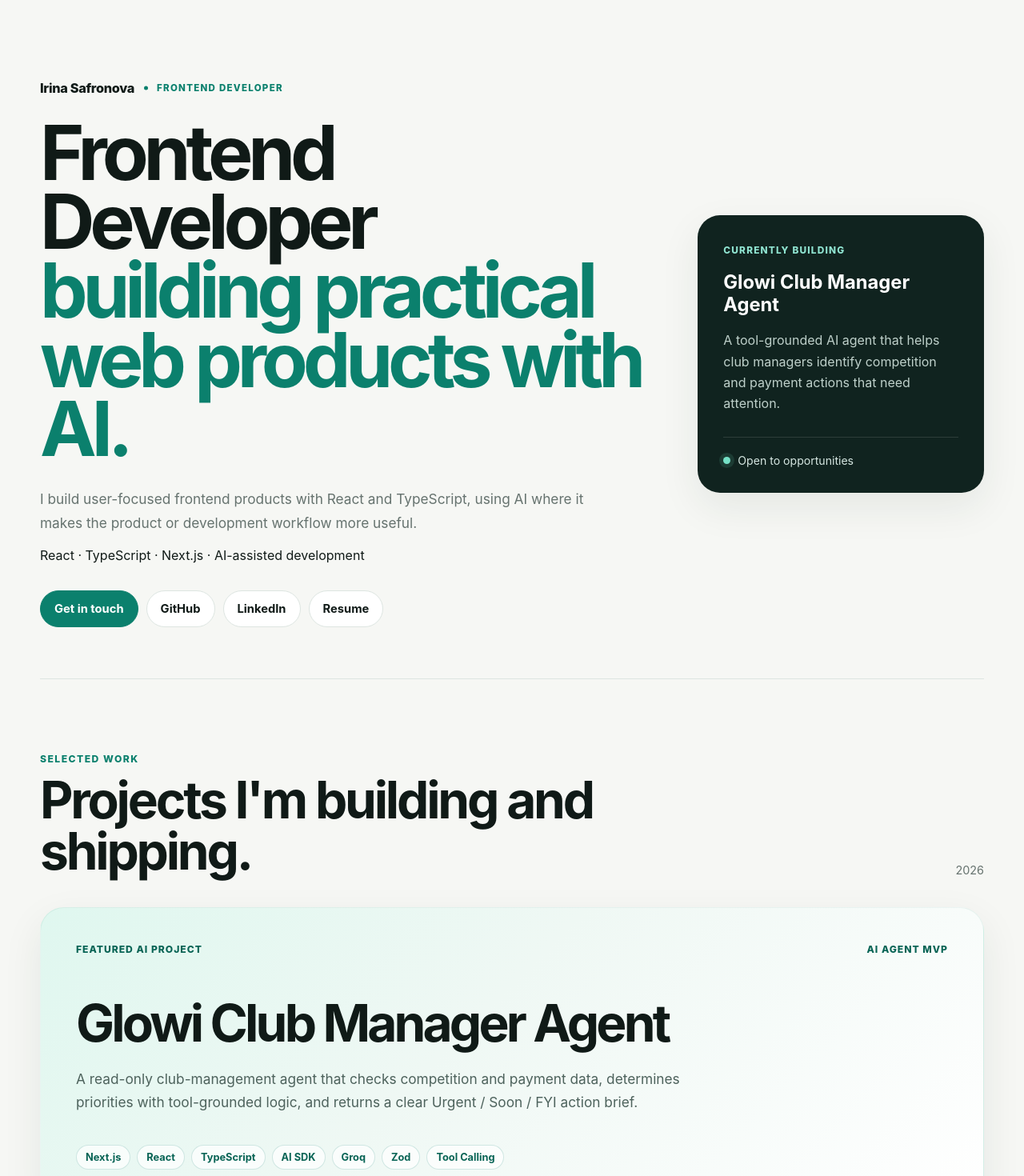
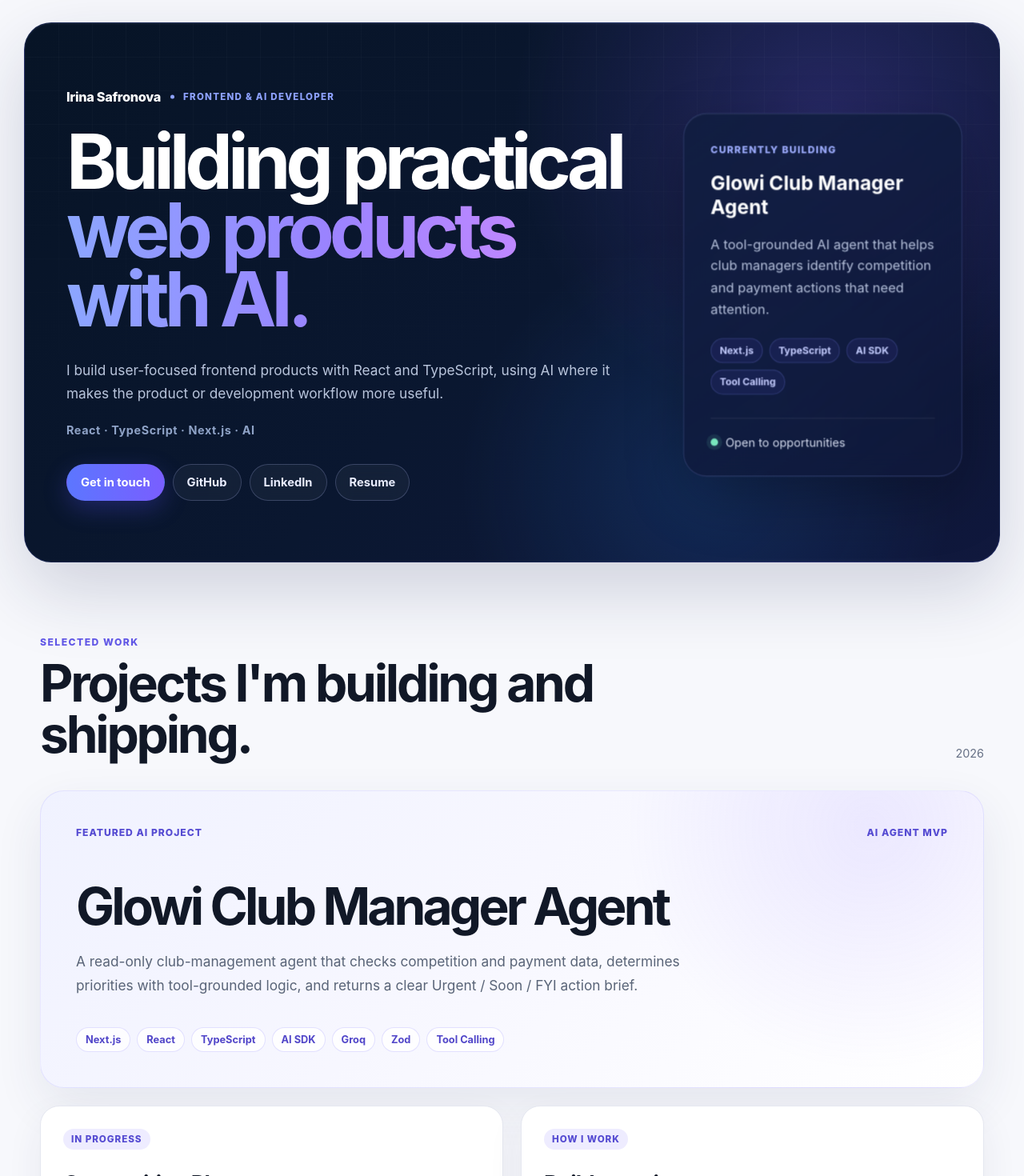
Before and after one commit to rabbitrunout/irina-ai-portfolio, a React (Vite) app: page / in a window 1280 px wide. Shown: the top 1470 px of the page at 80% size. Built offline with nearby package versions, Linux system fonts and the light colour scheme.

Commit message:
feat: refresh portfolio launch design

```diff
--- a/src/App.css
+++ b/src/App.css
@@ -481,7 +481,7 @@
 
   align-items: start;
 
-  padding: 88px 0;
+  padding: 72px 0;
 
   border-bottom: 1px solid var(--border);
 }
@@ -994,3 +994,454 @@
     animation-iteration-count: 1 !important;
   }
 }
+
+
+/* =========================
+   LAUNCH HERO — NAVY / AI
+========================= */
+
+.hero-section {
+  position: relative;
+  overflow: hidden;
+
+  width: calc(100% + 40px);
+  margin-left: -20px;
+  padding: 82px 52px 76px;
+
+  border: 1px solid rgba(108, 122, 255, 0.18);
+  border-radius: 34px;
+
+  background:
+    radial-gradient(
+      circle at 82% 18%,
+      rgba(124, 92, 255, 0.24),
+      transparent 34%
+    ),
+    radial-gradient(
+      circle at 70% 85%,
+      rgba(44, 139, 255, 0.16),
+      transparent 30%
+    ),
+    linear-gradient(
+      135deg,
+      #071426 0%,
+      #0a1730 52%,
+      #10183d 100%
+    );
+
+  box-shadow:
+    0 30px 80px rgba(15, 23, 60, 0.18),
+    inset 0 1px 0 rgba(255, 255, 255, 0.05);
+}
+
+.hero-section::before {
+  content: "";
+  position: absolute;
+  inset: 0;
+  pointer-events: none;
+
+  background-image:
+    linear-gradient(rgba(255, 255, 255, 0.025) 1px, transparent 1px),
+    linear-gradient(90deg, rgba(255, 255, 255, 0.025) 1px, transparent 1px);
+
+  background-size: 42px 42px;
+ -webkit-mask-image: linear-gradient(to bottom, black, transparent 82%);
+mask-image: linear-gradient(to bottom, black, transparent 82%);
+}
+
+.hero-copy,
+.hero-card {
+  position: relative;
+  z-index: 1;
+}
+
+.hero-intro span:first-child {
+  color: #ffffff;
+}
+
+.hero-intro span:last-child {
+  color: #8ea2ff;
+}
+
+.hero-intro span:last-child::before {
+  background: #8ea2ff;
+}
+
+.hero-copy h1 {
+  max-width: 800px;
+  color: #ffffff;
+}
+
+.hero-copy h1 span {
+  background: linear-gradient(
+    90deg,
+    #8ca6ff 0%,
+    #9a83ff 45%,
+    #d68bff 100%
+  );
+
+ -webkit-background-clip: text;
+background-clip: text;
+
+  color: transparent;
+  -webkit-text-fill-color: transparent;
+}
+
+.hero-text {
+  color: #b9c5dc;
+}
+
+.hero-stack {
+  margin: 22px 0 0;
+
+  color: #8fa3c7;
+  font-size: 0.9rem;
+  font-weight: 700;
+  letter-spacing: 0.04em;
+}
+
+.hero-section nav a {
+  border-color: rgba(154, 166, 214, 0.28);
+  background: rgba(255, 255, 255, 0.045);
+  color: #e9edff;
+
+  -webkit-backdrop-filter: blur(10px);
+backdrop-filter: blur(10px);
+}
+
+.hero-section nav a:hover {
+  border-color: #8295ff;
+  background: rgba(123, 104, 255, 0.12);
+
+  box-shadow: 0 9px 30px rgba(86, 92, 255, 0.18);
+}
+
+.hero-section nav .primary-link {
+  border-color: transparent;
+
+  background: linear-gradient(
+    90deg,
+    #5c76ff,
+    #795eff
+  );
+
+  color: #ffffff;
+
+  box-shadow: 0 10px 30px rgba(87, 83, 255, 0.27);
+}
+
+.hero-section nav .primary-link:hover {
+  background: linear-gradient(
+    90deg,
+    #6c83ff,
+    #876bff
+  );
+}
+
+.hero-card {
+  border: 1px solid rgba(157, 171, 255, 0.2);
+
+  background:
+    linear-gradient(
+      145deg,
+      rgba(17, 30, 65, 0.92),
+      rgba(15, 24, 58, 0.78)
+    );
+
+  box-shadow:
+    0 26px 70px rgba(0, 0, 0, 0.25),
+    inset 0 1px 0 rgba(255, 255, 255, 0.06);
+
+  -webkit-backdrop-filter: blur(18px);
+backdrop-filter: blur(18px);
+}
+
+.hero-card > span {
+  color: #9faeff;
+}
+
+.hero-card p {
+  color: #b7c2dc;
+}
+
+.hero-tech {
+  display: flex;
+  flex-wrap: wrap;
+  gap: 8px;
+
+  margin-top: 22px;
+}
+
+.hero-tech span {
+  border: 1px solid rgba(137, 154, 255, 0.22);
+  border-radius: 999px;
+
+  background: rgba(108, 92, 255, 0.09);
+
+  padding: 7px 10px;
+
+  color: #c6ceff;
+  font-size: 0.74rem;
+  font-weight: 700;
+}
+
+.availability {
+  border-color: rgba(255, 255, 255, 0.1);
+  color: #d7def0;
+}
+
+.status-dot {
+  background: #79e7be;
+  box-shadow: 0 0 0 5px rgba(121, 231, 190, 0.1);
+}
+
+/* Tablet */
+@media (max-width: 900px) {
+  .hero-section {
+    width: calc(100% + 24px);
+    margin-left: -12px;
+    padding: 62px 34px;
+  }
+}
+
+/* Mobile */
+@media (max-width: 620px) {
+  .hero-section {
+    width: 100%;
+    margin-left: 0;
+
+    padding: 42px 22px;
+
+    border-radius: 26px;
+  }
+
+  .hero-copy h1 {
+    font-size: clamp(2.9rem, 15vw, 4.2rem);
+    line-height: 0.94;
+  }
+
+  .hero-text {
+    font-size: 1rem;
+    line-height: 1.65;
+  }
+
+  .hero-stack {
+    line-height: 1.6;
+  }
+
+  .hero-card {
+    padding: 26px 22px;
+  }
+}
+
+
+/* =========================
+   LAUNCH THEME — BLUE / VIOLET
+========================= */
+
+:root {
+  --bg: #f7f8fc;
+  --surface: #ffffff;
+  --surface-dark: #09152d;
+  --surface-soft: #f1f3ff;
+
+  --text: #111827;
+  --muted: #667085;
+  --border: #e1e5ef;
+
+  --accent: #665cff;
+  --accent-dark: #5146db;
+  --accent-soft: #eeecff;
+
+  --shadow: 0 18px 50px rgba(31, 41, 84, 0.09);
+}
+
+/* Section labels */
+.eyebrow {
+  color: #6258e8;
+}
+
+/* =========================
+   SELECTED WORK
+========================= */
+
+.featured-project {
+  border-color: rgba(102, 92, 255, 0.12);
+
+  background:
+    radial-gradient(
+      circle at 88% 12%,
+      rgba(139, 116, 255, 0.14),
+      transparent 28%
+    ),
+    linear-gradient(
+      135deg,
+      #f0f2ff 0%,
+      #f7f7ff 46%,
+      #ffffff 100%
+    );
+
+  box-shadow:
+    0 22px 60px rgba(47, 52, 105, 0.09);
+}
+
+.project-topline {
+  color: #554bd2;
+}
+
+.featured-project > p {
+  color: #596477;
+}
+
+.project-meta span {
+  border-color: rgba(102, 92, 255, 0.18);
+  background: rgba(255, 255, 255, 0.82);
+  color: #5146c9;
+}
+
+/* =========================
+   SECONDARY PROJECT CARDS
+========================= */
+
+.secondary-projects article {
+  border-color: #e5e7f0;
+
+  box-shadow:
+    0 18px 45px rgba(38, 44, 86, 0.07);
+}
+
+.secondary-projects article > span {
+  background: #eeecff;
+  color: #554bd2;
+}
+
+.secondary-projects article:hover {
+  border-color: rgba(102, 92, 255, 0.25);
+
+  box-shadow:
+    0 22px 55px rgba(70, 63, 150, 0.1);
+}
+
+/* =========================
+   ABOUT
+========================= */
+
+.about-strip {
+  border-bottom-color: #e4e7ef;
+}
+
+/* =========================
+   CURRENTLY BUILDING
+========================= */
+
+.building-section {
+  position: relative;
+  overflow: hidden;
+
+  border: 1px solid rgba(124, 112, 255, 0.16);
+
+  background:
+    radial-gradient(
+      circle at 88% 12%,
+      rgba(116, 91, 255, 0.22),
+      transparent 34%
+    ),
+    linear-gradient(
+      135deg,
+      #071426 0%,
+      #0b1733 55%,
+      #111844 100%
+    );
+
+  box-shadow:
+    0 28px 70px rgba(16, 28, 65, 0.16);
+}
+
+.building-section .eyebrow {
+  color: #a9b4ff;
+}
+
+.building-grid p {
+  color: #bac5dc;
+}
+
+.build-list span {
+  border-top-color: rgba(255, 255, 255, 0.1);
+  color: #dbe2f3;
+}
+
+/* =========================
+   CONTACT
+========================= */
+
+.contact-field input,
+.contact-field textarea {
+  border-color: #dfe3ee;
+}
+
+.contact-field input:focus,
+.contact-field textarea:focus {
+  border-color: #665cff;
+
+  box-shadow:
+    0 0 0 4px rgba(102, 92, 255, 0.11);
+}
+
+.contact-submit,
+.contact-section > a {
+  border-color: #665cff;
+  background: #665cff;
+}
+
+.contact-submit:hover:not(:disabled),
+.contact-section > a:hover {
+  background: #5146db;
+}
+
+/* =========================
+   ACCESSIBILITY / FOCUS
+========================= */
+
+a:focus-visible,
+button:focus-visible,
+input:focus-visible,
+textarea:focus-visible {
+  outline: 3px solid rgba(102, 92, 255, 0.42);
+  outline-offset: 3px;
+}
+
+/* =========================
+   HERO FINAL POLISH
+========================= */
+
+.hero-card {
+  transform: scale(1.035);
+  transform-origin: center;
+}
+
+.hero-section {
+  box-shadow:
+    0 34px 90px rgba(21, 31, 79, 0.18),
+    inset 0 1px 0 rgba(255, 255, 255, 0.05);
+}
+
+/* Keep hero card normal size on smaller screens */
+@media (max-width: 900px) {
+  .hero-card {
+    transform: none;
+  }
+}
+
+/* =========================
+   MOBILE LAUNCH POLISH
+========================= */
+
+@media (max-width: 620px) {
+  .featured-project {
+    border-radius: 24px;
+  }
+
+  .building-section {
+    border-radius: 26px;
+  }
+}
--- a/src/App.tsx
+++ b/src/App.tsx
@@ -7,16 +7,17 @@
   return (
     <main>
       {/* HERO */}
+      {/* HERO */}
 <header className="hero-section">
   <div className="hero-copy">
     <div className="hero-intro">
       <span>Irina Safronova</span>
-            <span>Frontend Developer</span>
+      <span>Frontend & AI Developer</span>
     </div>
 
     <h1>
-            Frontend Developer
-            <span> building practical web products with AI.</span>
+      Building practical
+      <span>web products with AI.</span>
     </h1>
 
     <p className="hero-text">
@@ -25,7 +26,7 @@
     </p>
 
     <p className="hero-stack">
-            React · TypeScript · Next.js · AI-assisted development
+      React · TypeScript · Next.js · AI
     </p>
 
     <nav aria-label="Professional links">
@@ -61,11 +62,20 @@
 
   <aside className="hero-card">
     <span>Currently building</span>
+
     <strong>Glowi Club Manager Agent</strong>
+
     <p>
       A tool-grounded AI agent that helps club managers identify
       competition and payment actions that need attention.
     </p>
+
+    <div className="hero-tech">
+      <span>Next.js</span>
+      <span>TypeScript</span>
+      <span>AI SDK</span>
+      <span>Tool Calling</span>
+    </div>
 
     <div className="availability">
       <span className="status-dot" aria-hidden="true" />
```
Lines whose indentation alone changed are shown as unchanged.
